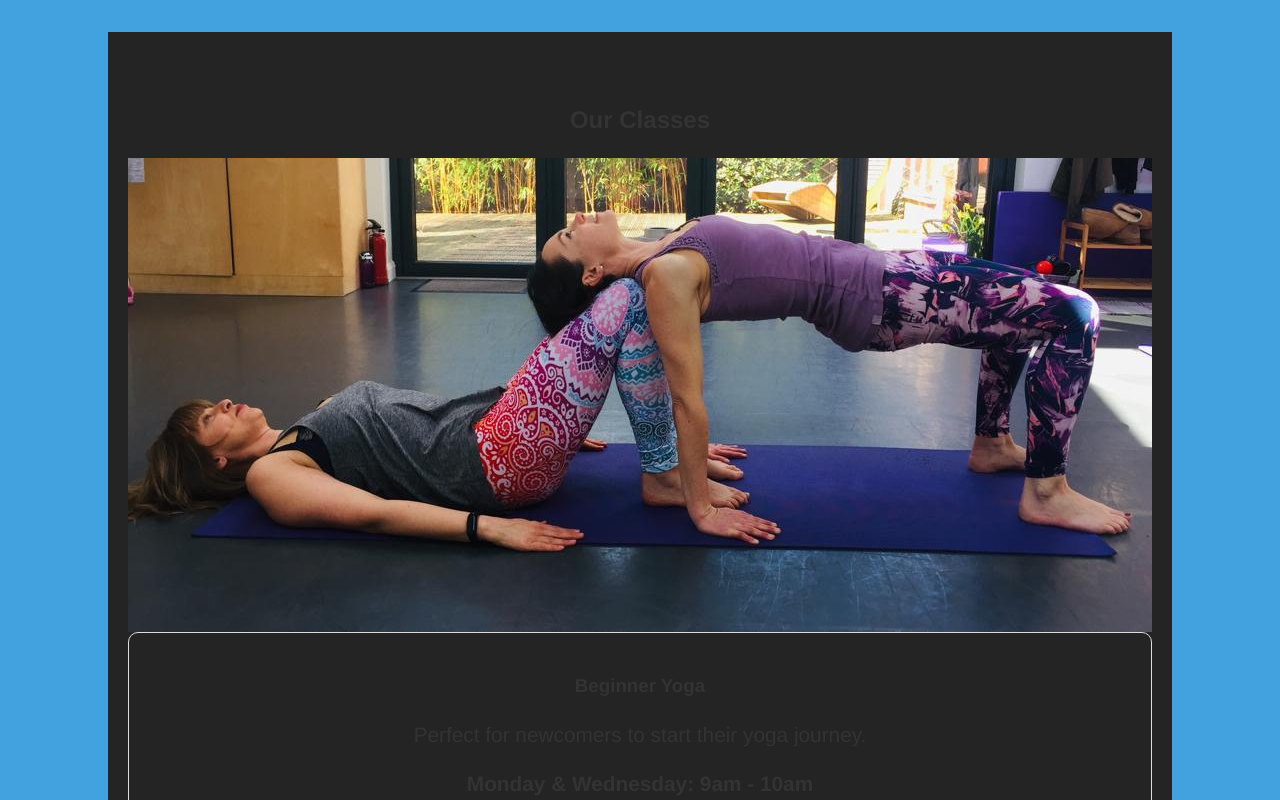
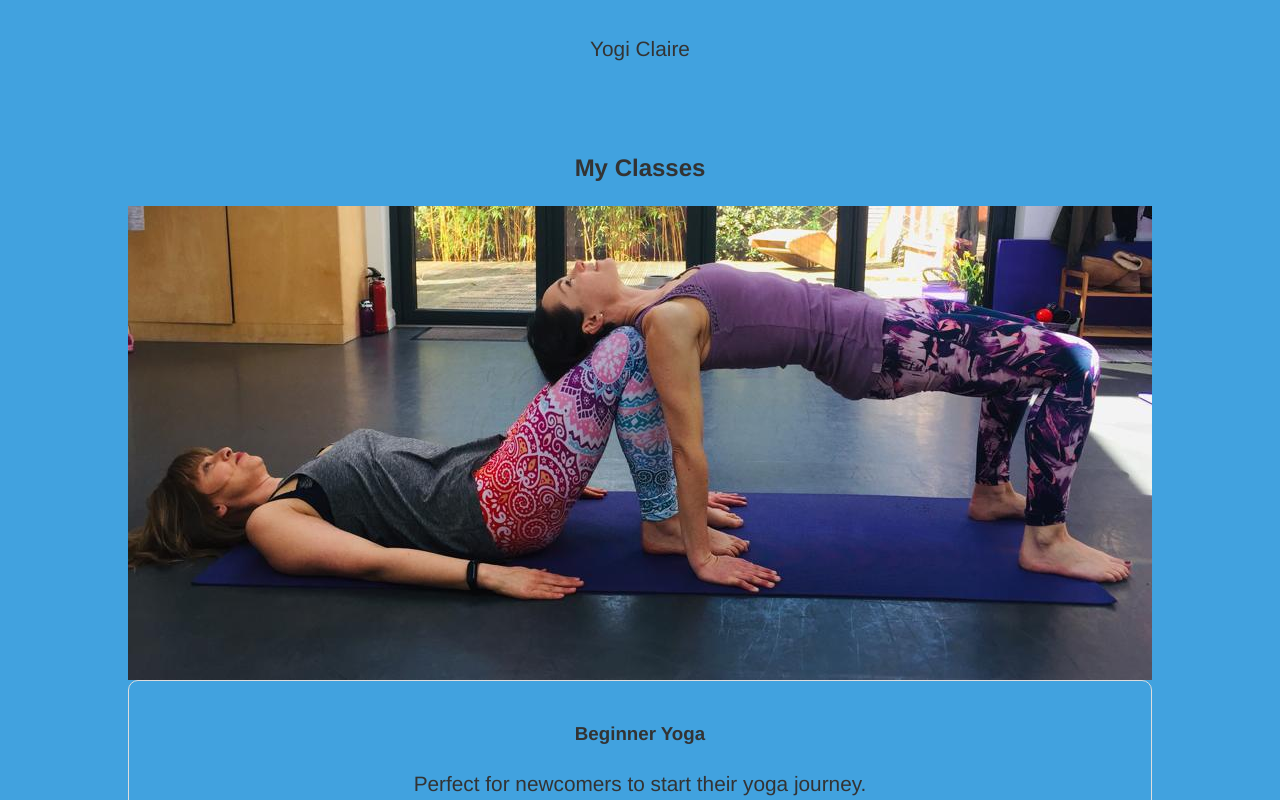
Before and after one commit to LRCozier/yogasite, a React (Vite) app in the folder yoga/: page /classes in a window 1280 px wide. Shown: the top 800 px of the page. Built offline with nearby package versions, Linux system fonts and the light colour scheme.

Commit message:
updated css files

```diff
--- a/yoga/src/Components/Header/header.jsx
+++ b/yoga/src/Components/Header/header.jsx
@@ -14,6 +14,9 @@ const Header = () =>{
         <>
         <div>
             <header>
+                <div className="logo-container">
+                    <p>Yogi Claire</p>
+                </div>
                 <div className="navbar-container">
                 <nav className={`nav ${isOpen ? 'nav-open' : ''}`}> {/*NAVBAR FOR TABLET/DESKTOP DISPLAY*/}
                     <ul className="navbar-links">
--- a/yoga/src/Pages/About/about.css
+++ b/yoga/src/Pages/About/about.css
@@ -2,7 +2,7 @@
 .about {
     padding: 50px 20px;
     text-align: center;
-    background-color: #f9f9f9;
+    background-color: #41a2df;
   }
 
   .about h2 {
--- a/yoga/src/Pages/Classes/classes.css
+++ b/yoga/src/Pages/Classes/classes.css
@@ -1,6 +1,6 @@
 .classes {
     padding: 50px 20px;
-    background-color: #242424;
+    background-color: #41a2df;
     text-align: center;
   }
 
@@ -14,5 +14,5 @@
     padding: 20px;
     border: 1px solid #ddd;
     border-radius: 10px;
-    background-color: #242424;
+    background-color: inherit
   }
--- a/yoga/src/Pages/Classes/classes.jsx
+++ b/yoga/src/Pages/Classes/classes.jsx
@@ -11,7 +11,7 @@ const Classes = () => {
 
   return (
     <section className="classes" id='classes'>
-      <h2>Our Classes</h2>
+      <h2>My Classes</h2>
       <img src='bridge.jpg' alt='Yoga With Claire bridge pose' className='bridgePose' />
       <div className="class-list">
         {classList.map((yogaClass, index) => (
```
